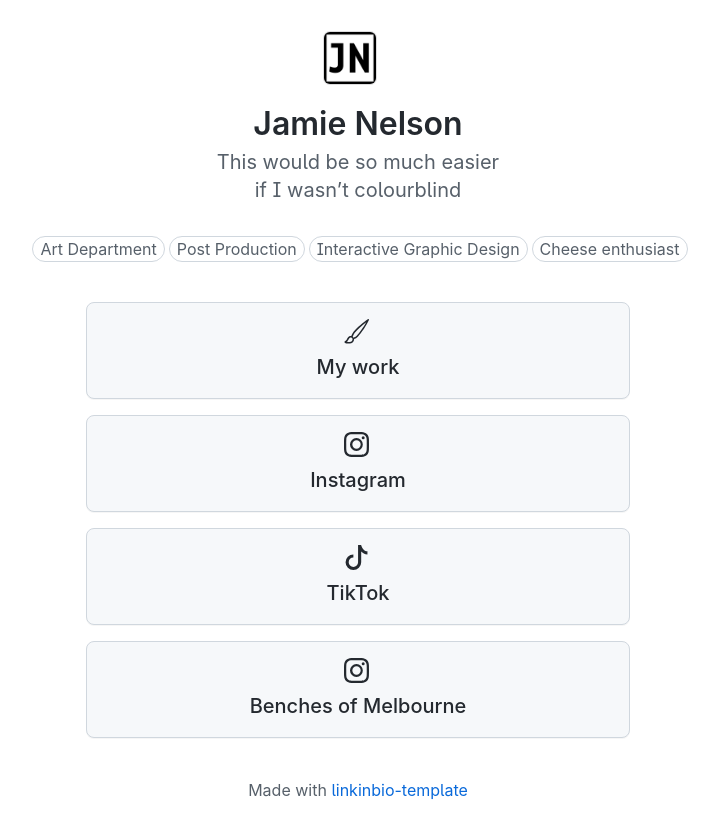
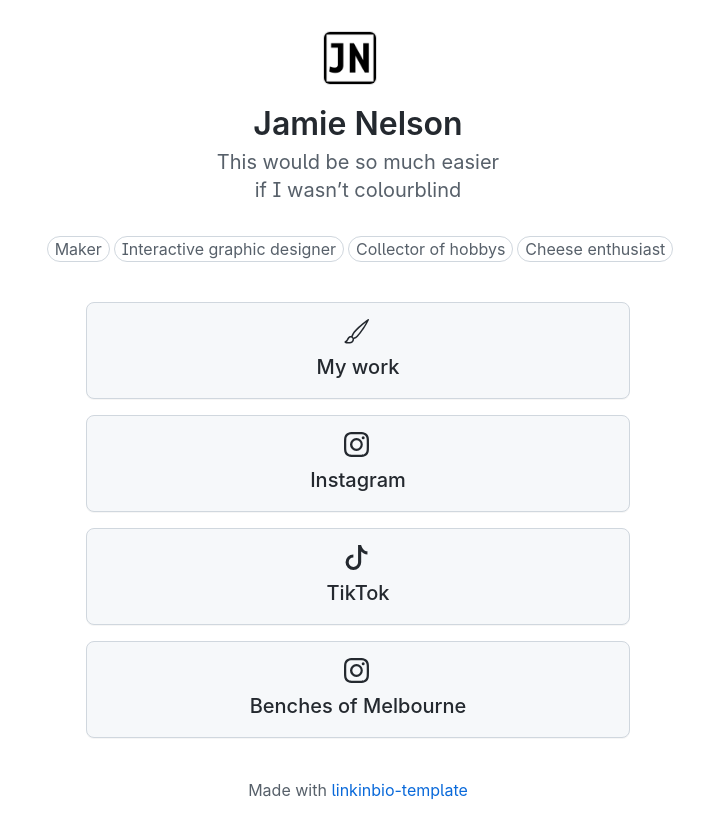
Before and after one commit to jmenelsn/bio, a Jekyll site: the page built from index.md, in a window 1280 px wide. Shown: the top 839 px of the page, without its empty margins (282-1001 px from the left). Built offline with Jekyll 4.4.1, drawn with Linux system fonts in a browser that asks for light colours; our own code applies the rules of GitHub Pages for plain Markdown files.

Commit message:
Update interests.yml

```diff
--- a/_data/interests.yml
+++ b/_data/interests.yml
@@ -1,4 +1,4 @@
-- Art Department
-- Post Production
-- Interactive Graphic Design
+- Maker
+- Interactive graphic designer
+- Collector of hobbys
 - Cheese enthusiast
```
